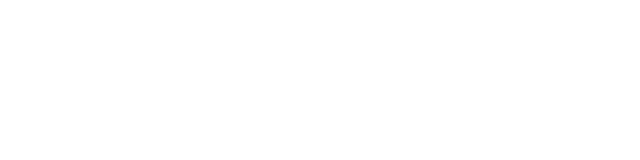
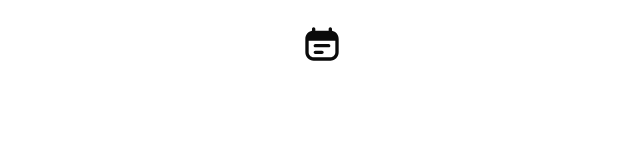
Before and after one commit to delmac-dev/event-management-app, a Next.js app: page /auth/login in a window 1280 px wide. Shown: the top 160 px of the page, without its empty margins (318-958 px from the left). Built offline with nearby package versions, Linux system fonts and the light colour scheme.

Commit message:
editted layout page of auth

```diff
--- a/app/auth/layout.tsx
+++ b/app/auth/layout.tsx
@@ -1,9 +1,10 @@
+import Logo from "@/components/common/logo";
 
 export default function Layout({children}: {children: React.ReactNode}) {
   return (
     <>
-      <header className="fixed top-0 left-0 w-full h-16 flex_center">
-
+      <header className="fixed top-0 left-0 w-full py-5 flex_center">
+        <Logo />
       </header>
       <main className="w-full min-h-screen flex_center">
         { children }
--- a/components/auth-button.tsx
+++ b/components/auth/signout-button.tsx
@@ -1,37 +1,23 @@
+import { _login } from "@/lib/routes";
 import { createClient } from "@/lib/supabase/server";
-import Link from "next/link";
 import { redirect } from "next/navigation";
 
-export default async function AuthButton() {
-  const supabase = createClient();
-
-  const {
-    data: { user },
-  } = await supabase.auth.getUser();
-
+export default async function SignOutButton() {
   const signOut = async () => {
     "use server";
 
     const supabase = createClient();
     await supabase.auth.signOut();
-    return redirect("/login");
+    return redirect(_login);
   };
 
-  return user ? (
+  return (
     <div className="flex items-center gap-4">
-      Hey, {user.email}!
       <form action={signOut}>
         <button className="py-2 px-4 rounded-md no-underline bg-btn-background hover:bg-btn-background-hover">
           Logout
         </button>
       </form>
     </div>
-  ) : (
-    <Link
-      href="/login"
-      className="py-2 px-3 flex rounded-md no-underline bg-btn-background hover:bg-btn-background-hover"
-    >
-      Login
-    </Link>
-  );
+  )
 }
--- /dev/null
+++ b/components/common/logo.tsx
@@ -0,0 +1,9 @@
+import LogoIcon from "../icons/logo-icon";
+
+export default function Logo() {
+ return (
+    <div className="w-12 h-12 rounded-sm flex_center">
+        <LogoIcon className="h-10 w-10 text-foreground" />
+    </div>
+ )
+}
--- a/components/icons/logo-icon.tsx
+++ b/components/icons/logo-icon.tsx
@@ -1,6 +1,6 @@
 import { cn } from "@/lib/utils";
 
-export default function SpinnerIcon({className}: {className?: string}) {
+export default function LogoIcon({className}: {className?: string}) {
     return (
         <svg width="60" height="60" viewBox="0 0 60 60" fill="currentColor" xmlns="http://www.w3.org/2000/svg" className={cn(className)}>
             <path d="M20 30C18.6193 30 17.5 31.1193 17.5 32.5C17.5 33.8807 18.6193 35 20 35H40C41.3807 35 42.5 33.8807 42.5 32.5C42.5 31.1193 41.3807 30 40 30H20Z"/>
```
Also changed, not shown: components/auth/oauth-buttons.tsx (renamed from components/oauth-buttons.tsx).
